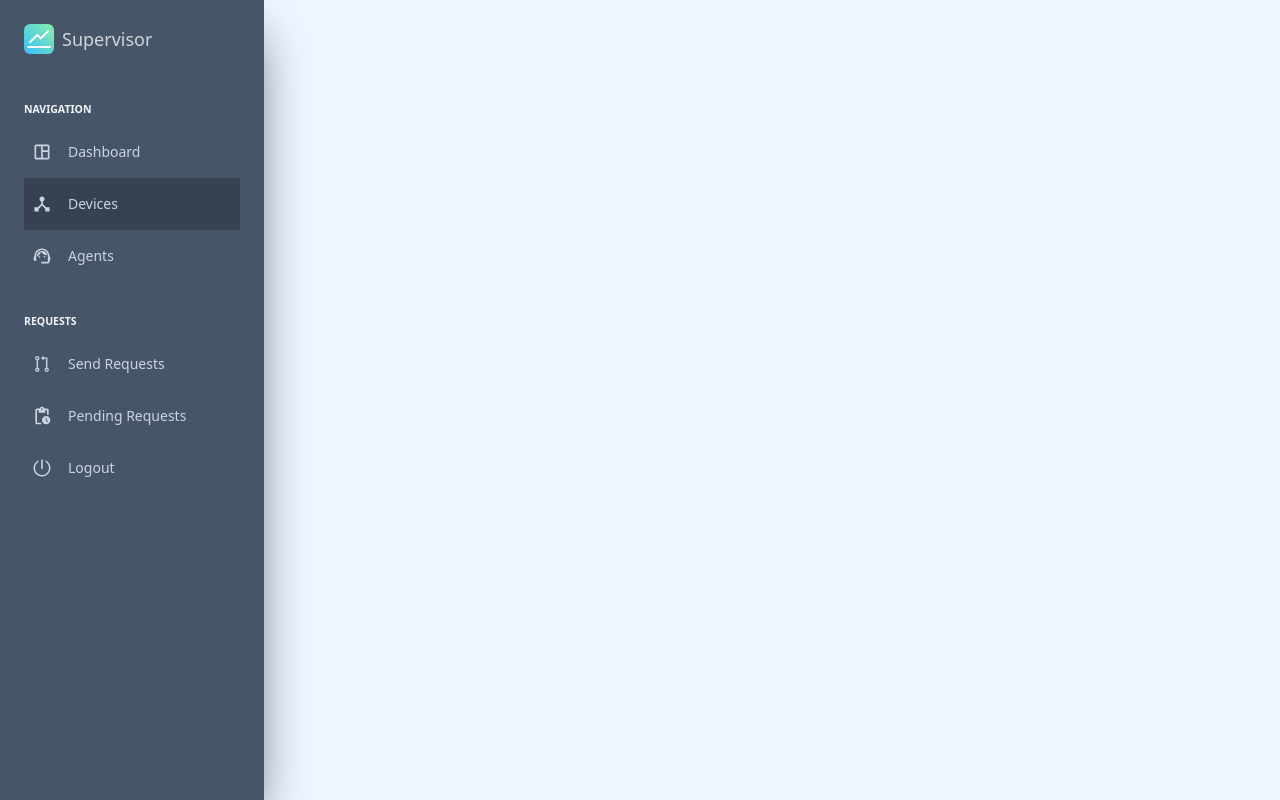
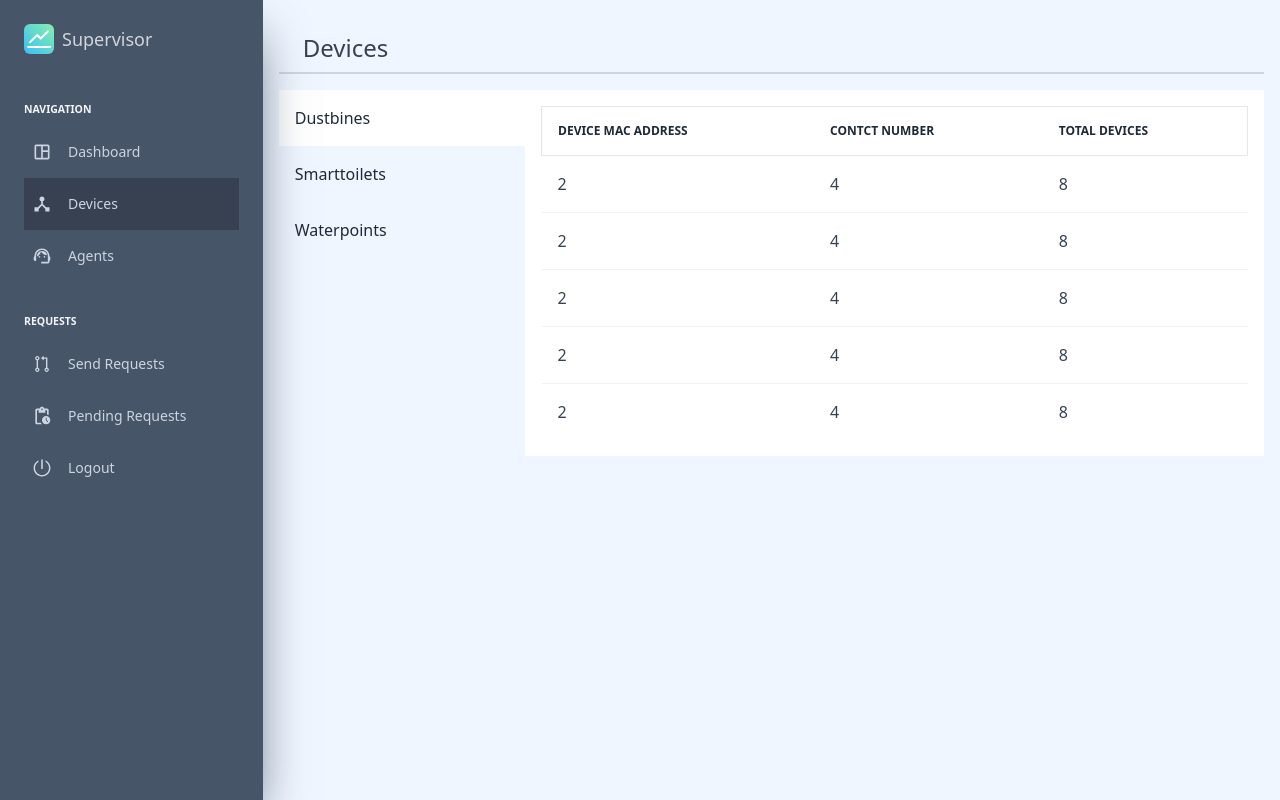
Before and after one commit to RohanSingh182003/SmartCity-SixSense, a React (Vite) app: page /supervisor/devices in a window 1280 px wide. Built offline with nearby package versions, Linux system fonts and the light colour scheme.

Commit message:
initial commit

```diff
--- /dev/null
+++ b/src/components/supervisor/others/DeviceSidebar.jsx
@@ -0,0 +1,53 @@
+import React from "react";
+
+const DeviceSidebar = ({
+  dustbin,
+  setDustbin,
+  toilets,
+  setToilets,
+  waterPoints,
+  setWaterPoints,
+}) => {
+  return (
+    <div className="min-h-full w-64">
+      <div
+        onClick={() => {
+          setDustbin(true);
+          setToilets(false);
+          setWaterPoints(false);
+        }}
+        className={`p-4 cursor-pointer ${
+          dustbin ? "bg-white" : "font-light hover:text-info"
+        }`}
+      >
+        <p>Dustbines</p>
+      </div>
+      <div
+        onClick={() => {
+          setDustbin(false);
+          setToilets(true);
+          setWaterPoints(false);
+        }}
+        className={`p-4 cursor-pointer ${
+          toilets ? "bg-white" : "font-light hover:text-info"
+        }`}
+      >
+        <p>Smarttoilets</p>
+      </div>
+      <div
+        onClick={() => {
+          setDustbin(false);
+          setToilets(false);
+          setWaterPoints(true);
+        }}
+        className={`p-4 cursor-pointer ${
+          waterPoints ? "bg-white" : "font-light hover:text-info"
+        }`}
+      >
+        <p>Waterpoints</p>
+      </div>
+    </div>
+  );
+};
+
+export default DeviceSidebar;
--- a/src/components/supervisor/pages/SupervisorAgents.jsx
+++ b/src/components/supervisor/pages/SupervisorAgents.jsx
@@ -8,6 +8,9 @@ const SupervisorAgents = () => {
       <Sidebar navigation={'agents'} />
       {/* main dashboard  */}
       <section className="w-full min-h-screen bg-blue-50 dark:bg-gray-900">
+      <div className="py-2 px-6 mt-6 border-b-2 border-gray-300">
+          <p className="text-2xl text-gray-700 font-light">Agents</p>
+        </div>
       </section>
     </section>
   );
--- a/src/components/supervisor/pages/SupervisorDevices.jsx
+++ b/src/components/supervisor/pages/SupervisorDevices.jsx
@@ -1,13 +1,37 @@
-import React from "react";
+import React, { useState } from "react";
+import DeviceSidebar from "../others/DeviceSidebar";
 import Sidebar from "../others/Sidebar";
+import DustbinTable from "../tableComponent/devices/dustbin/DustbinTable";
+import SmartToiletTable from '../tableComponent/devices/smarttoilet/SmartToiletTable'
+import WaterpointTable from '../tableComponent/devices/waterpoint/WaterpointTable'
 
 const SupervisorDevices = () => {
+  const [dustbin, setDustbin] = useState(true);
+  const [toilets, setToilets] = useState(false);
+  const [waterPoints, setWaterPoints] = useState(false);
   return (
     <section className="min-h-screen w-screen flex">
       {/* sidebar  */}
-      <Sidebar navigation={'devices'} />
+      <Sidebar navigation={"devices"} />
       {/* main dashboard  */}
-      <section className="w-full min-h-screen bg-blue-50 dark:bg-gray-900">
+      <section className="w-full min-h-screen bg-blue-50 dark:bg-gray-900 px-4">
+        <div className="py-2 px-6 mt-6 border-b-2 border-gray-300">
+          <p className="text-2xl text-gray-700 font-light">Devices</p>
+        </div>
+        {/* sub dashboard wrapper */}
+        <div className="grid grid-cols-4 mt-4">
+            <DeviceSidebar
+            dustbin={dustbin}
+              setDustbin={setDustbin}
+              toilets={toilets}
+              setToilets={setToilets}
+              waterPoints={waterPoints}
+              setWaterPoints={setWaterPoints}
+            />
+          {dustbin && <DustbinTable/>}
+          {toilets && <SmartToiletTable/>}
+          {waterPoints && <WaterpointTable/>}
+        </div>
       </section>
     </section>
   );
--- a/src/components/supervisor/pages/SupervisorPendingRequests.jsx
+++ b/src/components/supervisor/pages/SupervisorPendingRequests.jsx
@@ -8,6 +8,9 @@ const SupervisorPendingRequests = () => {
       <Sidebar navigation={'pendingRequests'} />
       {/* main dashboard  */}
       <section className="w-full min-h-screen bg-blue-50 dark:bg-gray-900">
+      <div className="py-2 px-6 mt-6 border-b-2 border-gray-300">
+          <p className="text-2xl text-gray-700 font-light">Pending Requests</p>
+        </div>
       </section>
     </section>
   );
--- a/src/components/supervisor/pages/SupervisorSendRequests.jsx
+++ b/src/components/supervisor/pages/SupervisorSendRequests.jsx
@@ -8,6 +8,9 @@ const SupervisorSendRequests = () => {
       <Sidebar navigation={'sendRequests'} />
       {/* main dashboard  */}
       <section className="w-full min-h-screen bg-blue-50 dark:bg-gray-900">
+      <div className="py-2 px-6 mt-6 border-b-2 border-gray-300">
+          <p className="text-2xl text-gray-700 font-light">Send Requests</p>
+        </div>
       </section>
     </section>
   );
--- /dev/null
+++ b/src/components/supervisor/tableComponent/devices/dustbin/DustbinTable.jsx
@@ -0,0 +1,27 @@
+import React from "react";
+import DustbinTableItems from "./DustbinTableItems";
+
+const DustbinTable = () => {
+  return (
+    <div className="w-full bg-white p-4 md:col-span-3">
+      <table className="w-full table">
+        <thead className="py-4 border dark:border-none">
+          <tr>
+            <th className="bg-white dark:bg-gray-800">device mac address</th>
+            <th className="bg-white dark:bg-gray-800">contct number</th>
+            <th className="bg-white dark:bg-gray-800">total devices</th>
+          </tr>
+        </thead>
+        <tbody>
+            <DustbinTableItems/>
+            <DustbinTableItems/>
+            <DustbinTableItems/>
+            <DustbinTableItems/>
+            <DustbinTableItems/>
+        </tbody>
+      </table>
+    </div>
+  );
+};
+
+export default DustbinTable;
--- /dev/null
+++ b/src/components/supervisor/tableComponent/devices/dustbin/DustbinTableItems.jsx
@@ -0,0 +1,13 @@
+import React from "react";
+
+const DustbinTableItems = () => {
+  return (
+    <tr className="hover font-light text-gray-700">
+      <td>2</td>
+      <td>4</td>
+      <td>8</td>
+    </tr>
+  );
+};
+
+export default DustbinTableItems;
--- /dev/null
+++ b/src/components/supervisor/tableComponent/devices/smarttoilet/SmartToiletTable.jsx
@@ -0,0 +1,29 @@
+import React from 'react'
+import SmartToiletTableItems from './SmartToiletTableItems'
+
+const SmartToiletTable = () => {
+  return (
+    <div className="w-full bg-white p-4 md:col-span-3">
+    <table className="w-full table">
+      <thead className="py-4 border dark:border-none">
+        <tr>
+          <th className="bg-white dark:bg-gray-800">device mac address</th>
+          <th className="bg-white dark:bg-gray-800">contct number</th>
+          <th className="bg-white dark:bg-gray-800">total devices</th>
+        </tr>
+      </thead>
+      <tbody>
+          <SmartToiletTableItems/>
+          <SmartToiletTableItems/>
+          <SmartToiletTableItems/>
+          <SmartToiletTableItems/>
+          <SmartToiletTableItems/>
+          <SmartToiletTableItems/>
+          <SmartToiletTableItems/>
+      </tbody>
+    </table>
+  </div>
+  )
+}
+
+export default SmartToiletTable
--- /dev/null
+++ b/src/components/supervisor/tableComponent/devices/smarttoilet/SmartToiletTableItems.jsx
@@ -0,0 +1,13 @@
+import React from 'react'
+
+const SmartToiletTableItems = () => {
+  return (
+    <tr className='hover font-light text-gray-700'>
+    <td>2</td>
+    <td>4</td>
+    <td>8</td>
+  </tr>
+  )
+}
+
+export default SmartToiletTableItems
--- /dev/null
+++ b/src/components/supervisor/tableComponent/devices/waterpoint/WaterpointTable.jsx
@@ -0,0 +1,27 @@
+import React from 'react'
+import WaterpointTableItems from './WaterpointTableItems'
+
+const WaterpointTable = () => {
+  return (
+    <div className="w-full bg-white p-4 md:col-span-3">
+    <table className="w-full table">
+      <thead className="py-4 border dark:border-none">
+        <tr>
+          <th className="bg-white dark:bg-gray-800">device mac address</th>
+          <th className="bg-white dark:bg-gray-800">contct number</th>
+          <th className="bg-white dark:bg-gray-800">total devices</th>
+        </tr>
+      </thead>
+      <tbody>
+          <WaterpointTableItems/>
+          <WaterpointTableItems/>
+          <WaterpointTableItems/>
+          <WaterpointTableItems/>
+          <WaterpointTableItems/>
+      </tbody>
+    </table>
+  </div>
+  )
+}
+
+export default WaterpointTable
--- /dev/null
+++ b/src/components/supervisor/tableComponent/devices/waterpoint/WaterpointTableItems.jsx
@@ -0,0 +1,13 @@
+import React from 'react'
+
+const WaterpointTableItems = () => {
+  return (
+    <tr className='hover font-light text-gray-700'>
+    <td>2</td>
+    <td>4</td>
+    <td>8</td>
+  </tr>
+  )
+}
+
+export default WaterpointTableItems
```
